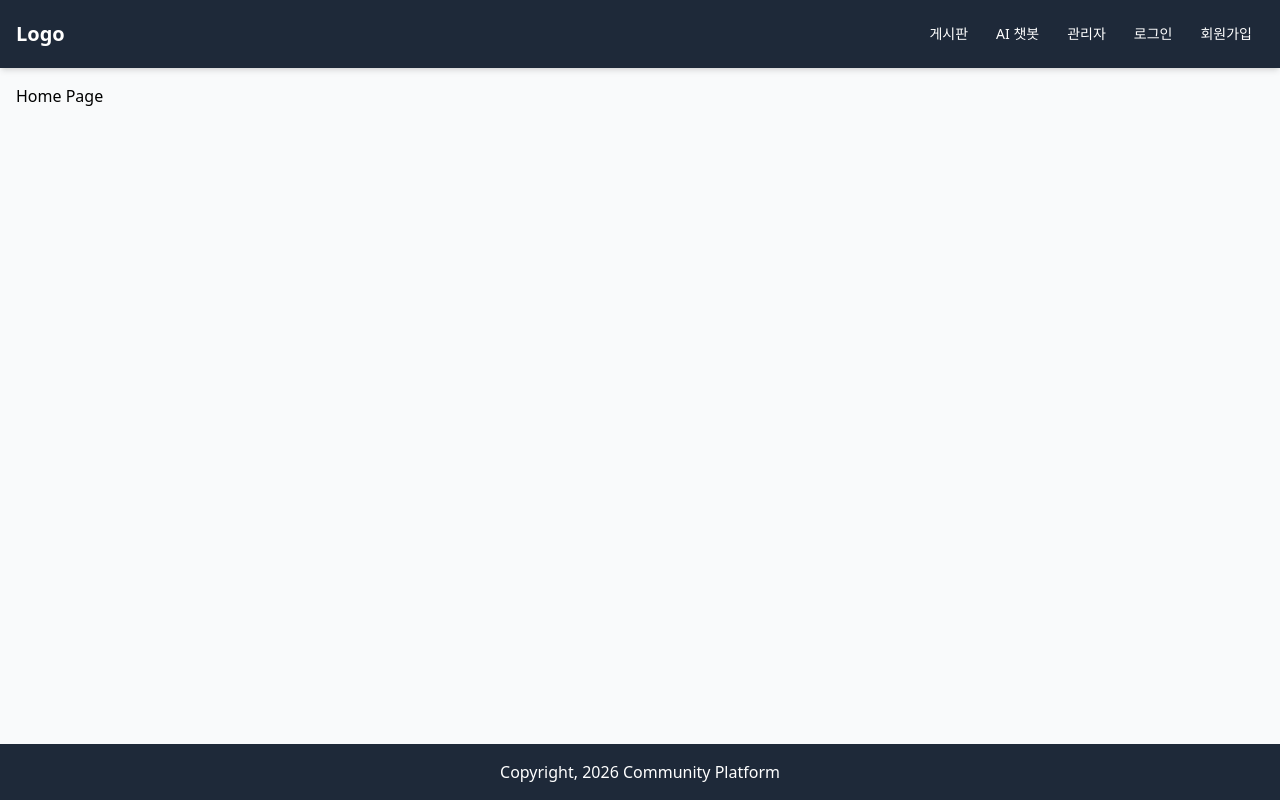
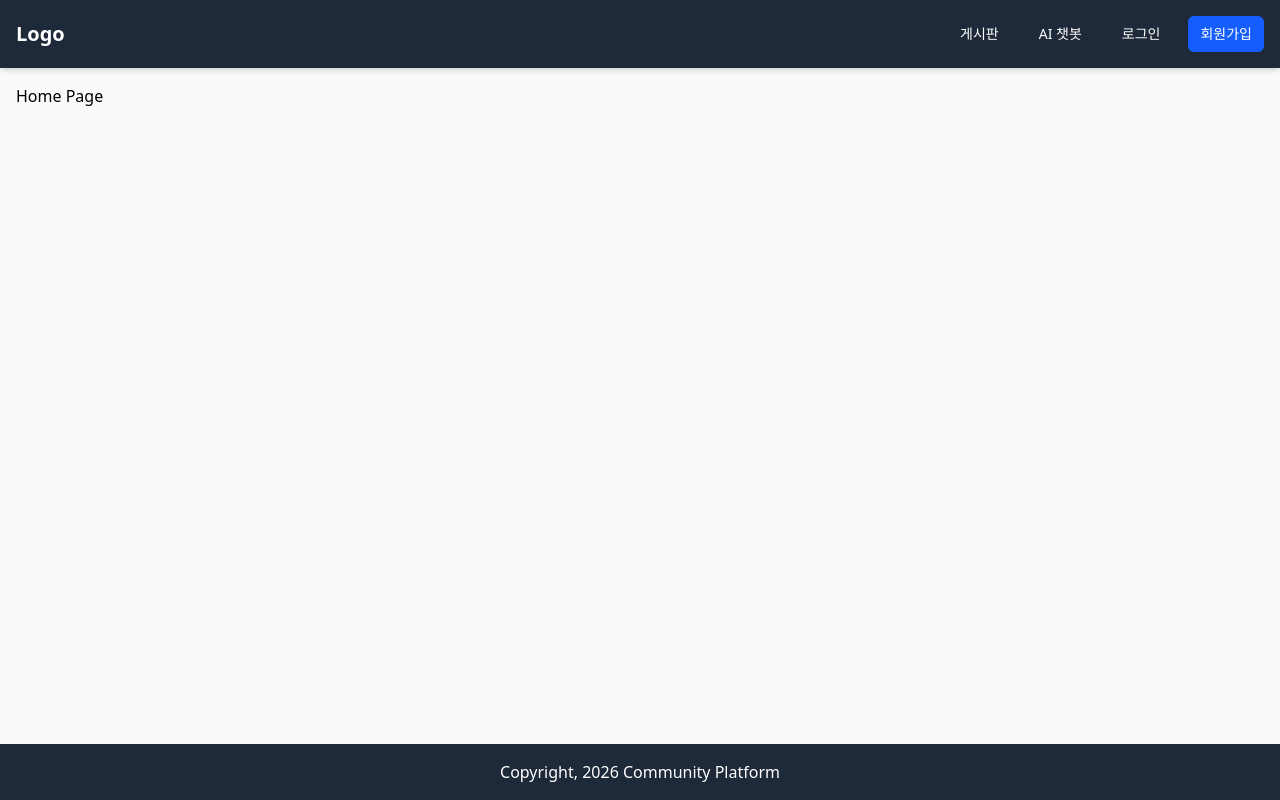
Before and after one commit to citeFred/community_fe, a React (Vite) app: page / in a window 1280 px wide. Built offline with nearby package versions, Linux system fonts and the light colour scheme.

Commit message:
feat: UserRole에 따른 동적 메뉴 구성 추가

```diff
--- a/src/components/layouts/NavLinks.jsx
+++ b/src/components/layouts/NavLinks.jsx
@@ -1,15 +1,49 @@
 import { Link } from "react-router-dom";
 
-function NavLinks({ onClick }) {
-    const baseStyle = "px-3 py-2 rounded-md text-sm font-medium hover:bg-gray-700 block";
+function NavLinks({ onClick, isLoggedIn, userRole, onLogout }) {
+    const baseStyle = "px-3 py-2 rounded-md text-sm font-medium hover:bg-gray-700 block transition-colors duration-200";
 
     return (
         <>
-            <li><Link className={baseStyle} to="/boards" onClick={onClick}>게시판</Link></li>
-            <li><Link className={baseStyle} to="/chatbot" onClick={onClick}>AI 챗봇</Link></li>
-            <li><Link className={baseStyle} to="/admin" onClick={onClick}>관리자</Link></li>
-            <li><Link className={baseStyle} to="/login" onClick={onClick}>로그인</Link></li>
-            <li><Link className={baseStyle} to="/signup" onClick={onClick}>회원가입</Link></li>
+            {/* 공통 메뉴 */}
+            <li>
+                <Link className={baseStyle} to="/boards" onClick={onClick}>게시판</Link>
+            </li>
+            <li>
+                <Link className={baseStyle} to="/chatbot" onClick={onClick}>AI 챗봇</Link>
+            </li>
+
+            {/* 관리자 전용 메뉴 */}
+            {isLoggedIn && userRole === 'ROLE_ADMIN' && (
+                <li>
+                    <Link className={`${baseStyle} text-yellow-400 hover:text-yellow-300`} to="/admin" onClick={onClick}>
+                        관리자
+                    </Link>
+                </li>
+            )}
+
+            {/* 로그인 여부에 따른 분기 */}
+            {isLoggedIn ? (
+                <li>
+                    <button
+                        onClick={onLogout}
+                        className={`${baseStyle} w-full text-left border border-gray-600 hover:border-gray-500`}
+                    >
+                        로그아웃
+                    </button>
+                </li>
+            ) : (
+                <>
+                    <li>
+                        <Link className={baseStyle} to="/login" onClick={onClick}>로그인</Link>
+                    </li>
+                    <li>
+                        <Link className={`${baseStyle} bg-blue-600 hover:bg-blue-700 text-white`} to="/signup" onClick={onClick}>
+                            회원가입
+                        </Link>
+                    </li>
+                </>
+            )}
         </>
     );
 }
--- a/src/components/layouts/Navigation.jsx
+++ b/src/components/layouts/Navigation.jsx
@@ -1,22 +1,45 @@
 import { useState } from "react";
-import { Link } from "react-router-dom";
+import { Link, useNavigate } from "react-router-dom";
 import NavLinks from "./NavLinks";
+import { useAuth } from "../../hooks/useAuth"; // useAuth 경로를 실제 위치에 맞게 수정하세요
 
 function Navigation() {
     const [isOpen, setIsOpen] = useState(false);
+    const { isLoggedIn, userRole } = useAuth();
+    const navigate = useNavigate();
+
+    // 로그아웃 핸들러
+    const handleLogout = () => {
+        localStorage.removeItem('accessToken');
+        alert('로그아웃 되었습니다.');
+        setIsOpen(false); // 모바일 메뉴 닫기
+        navigate('/');
+        window.location.reload(); // 상태 초기화를 위해 새로고침
+    };
+
+    // 메뉴 닫기 핸들러 (Link 클릭 시)
+    const handleClose = () => setIsOpen(false);
 
     return (
         <nav className="bg-gray-800 text-white shadow-md">
             <div className="container mx-auto px-4">
                 <div className="flex justify-between items-center py-4">
                     {/* 로고 */}
-                    <Link className="text-xl font-bold hover:text-gray-300" to="/" onClick={() => setIsOpen(false)}>
+                    <Link
+                        className="text-xl font-bold hover:text-gray-300"
+                        to="/"
+                        onClick={handleClose}
+                    >
                         Logo
                     </Link>
 
                     {/* 데스크탑 메뉴 (md 이상에서 표시) */}
-                    <ul className="hidden md:flex items-center space-x-1">
-                        <NavLinks />
+                    <ul className="hidden md:flex items-center space-x-4">
+                        <NavLinks
+                            isLoggedIn={isLoggedIn}
+                            userRole={userRole}
+                            onLogout={handleLogout}
+                        />
                     </ul>
 
                     {/* 모바일 햄버거 버튼 (md 미만에서만 표시) */}
@@ -27,10 +50,8 @@ function Navigation() {
                         >
                             <svg className="h-6 w-6 fill-current" viewBox="0 0 24 24">
                                 {isOpen ? (
-                                    // 'X' 모양 아이콘 (메뉴 열렸을 때)
                                     <path fillRule="evenodd" clipRule="evenodd" d="M18.278 16.864a1 1 0 01-1.414 1.414l-4.829-4.828-4.828 4.828a1 1 0 01-1.414-1.414l4.828-4.829-4.828-4.828a1 1 0 011.414-1.414l4.829 4.828 4.828-4.828a1 1 0 111.414 1.414l-4.828 4.829 4.828 4.828z" />
                                 ) : (
-                                    // '≡' 모양 아이콘 (메뉴 닫혔을 때)
                                     <path fillRule="evenodd" d="M4 5h16a1 1 0 010 2H4a1 1 0 110-2zm0 6h16a1 1 0 010 2H4a1 1 0 010-2zm0 6h16a1 1 0 010 2H4a1 1 0 010-2z" />
                                 )}
                             </svg>
@@ -38,10 +59,16 @@ function Navigation() {
                     </div>
                 </div>
 
-                {/* 모바일 드롭다운 메뉴 (md 미만에서 isOpen이 true일 때만 표시) */}
-                <div className={`${isOpen ? "block" : "hidden"} md:hidden pb-4`}>
+                {/* 모바일 드롭다운 메뉴 */}
+                <div className={`${isOpen ? "block" : "hidden"} md:hidden pb-4 border-t border-gray-700 mt-2 pt-2`}>
                     <ul className="flex flex-col space-y-2">
-                        <NavLinks onClick={() => setIsOpen(false)} isMobile={true} />
+                        {/* 모바일에서는 클릭 시 메뉴가 닫혀야 하므로 onClick 전달 */}
+                        <NavLinks
+                            onClick={handleClose}
+                            isLoggedIn={isLoggedIn}
+                            userRole={userRole}
+                            onLogout={handleLogout}
+                        />
                     </ul>
                 </div>
             </div>
```
